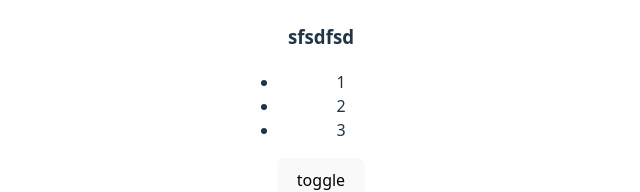
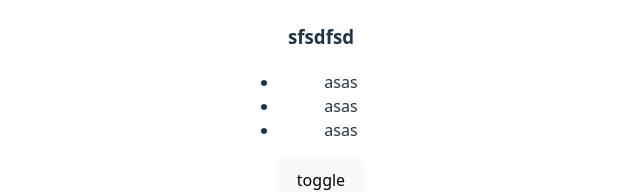
Before and after one commit to gorbanev1/reactkabzda, a React (Vite) app in the folder KabzdaCopySB/: page / in a window 1280 px wide. Both pictures are taken after a click on the element "sfsdfsd". Shown: the part 257-449 px from the top of the page, without its empty margins (319-959 px from the left). Built offline with nearby package versions, Linux system fonts and the light colour scheme.

Commit message:
accordion items

```diff
--- a/KabzdaCopySB/src/App.tsx
+++ b/KabzdaCopySB/src/App.tsx
@@ -3,6 +3,7 @@ import './App.css'
 import {Accordion} from "./components/Accordion";
 import {UncontrolledRating} from "./components/UncontrolledRating";
 import {OnOff} from "./components/OnOff";
+import {v1} from 'uuid'
 
 
 function App() {
@@ -10,6 +11,9 @@ function App() {
     const [open, setOpen]=useState<boolean>(false)
     const [openAccordion, setAaccordionOpen] =useState<boolean>(false)
     const [on, setOn] =useState<boolean>(false)
+
+    const items = [{value: 'asas', id:v1()}, {value: 'asas', id:v1()}, {value: 'asas', id:v1()}]
+
     const filter = (arr:any, callback:any)=>{
         const result=[]
         for(let i=0; i<arr.length; i++){
@@ -21,7 +25,7 @@ function App() {
     let [value, setValue]=useState<1|2|3|4|5>(1)
     return (
         <>
-            <Accordion title={"sfsdfsd"} open={open} setOpen={setOpen}/>
+            <Accordion title={"sfsdfsd"} open={open} setOpen={setOpen} items={items}/>
             <UncontrolledRating/>
 
 
--- a/KabzdaCopySB/src/components/Accordion.tsx
+++ b/KabzdaCopySB/src/components/Accordion.tsx
@@ -1,33 +1,41 @@
 import React, {useState} from 'react';
 
-type AccordionTitlePropsType ={
-    title:string
-    setOpen: (open:boolean)=>void
-    open: boolean
+type AccordionTitlePropsType = {
+    title: string
+    setOpen: (open: boolean) => void
+
 
 }
+type AccordionBodyPropsType = {
+    open: boolean,
+    setOpen: (open: boolean) => void
+    items: ItemsType[]
+}
+type ItemsType ={
+    value: string
+    id: string
+}
 
-export const Accordion = ({title, setOpen, open}:AccordionTitlePropsType) => {
+export const Accordion = ({title, setOpen, open, items}: AccordionTitlePropsType & AccordionBodyPropsType) => {
 
-    const AccordionBody = ({open, setOpen})=>{
+    const AccordionBody = ({open, setOpen, items }:AccordionBodyPropsType) => {
 
-        return ( <>
-            <ul>
-            {open && <>
-                <li>1</li>
-                <li>2</li>
-                <li>3</li>
-            </>}
-        </ul>
-        <button onClick={()=>{
-            setOpen(!open)
-        }}>toggle</button>
-        </>
-            )
+        return (<>
+                <ul>
+                    {open && items.map((i, index) => {
+                        return <li key={index}>{i.value}</li>})
+                    }
+                </ul>
+                <button onClick={() => {
+                    setOpen(!open)
+                }}>toggle
+                </button>
+            </>
+        )
     }
-    const AccordionTitle = ({title, setOpen}:AccordionTitlePropsType)=>{
+    const AccordionTitle = ({title, setOpen}: AccordionTitlePropsType) => {
         return (
-            <h3 onClick={()=>{
+            <h3 onClick={() => {
                 setOpen(!open)
             }}>{title}</h3>
         )
@@ -35,7 +43,7 @@ export const Accordion = ({title, setOpen, open}:AccordionTitlePropsType) => {
     return (
         <div>
             <AccordionTitle title={title} setOpen={setOpen}/>
-            <AccordionBody open={open} setOpen={setOpen}/>
+            <AccordionBody open={open} setOpen={setOpen} items={items}/>
 
 
         </div>
```
